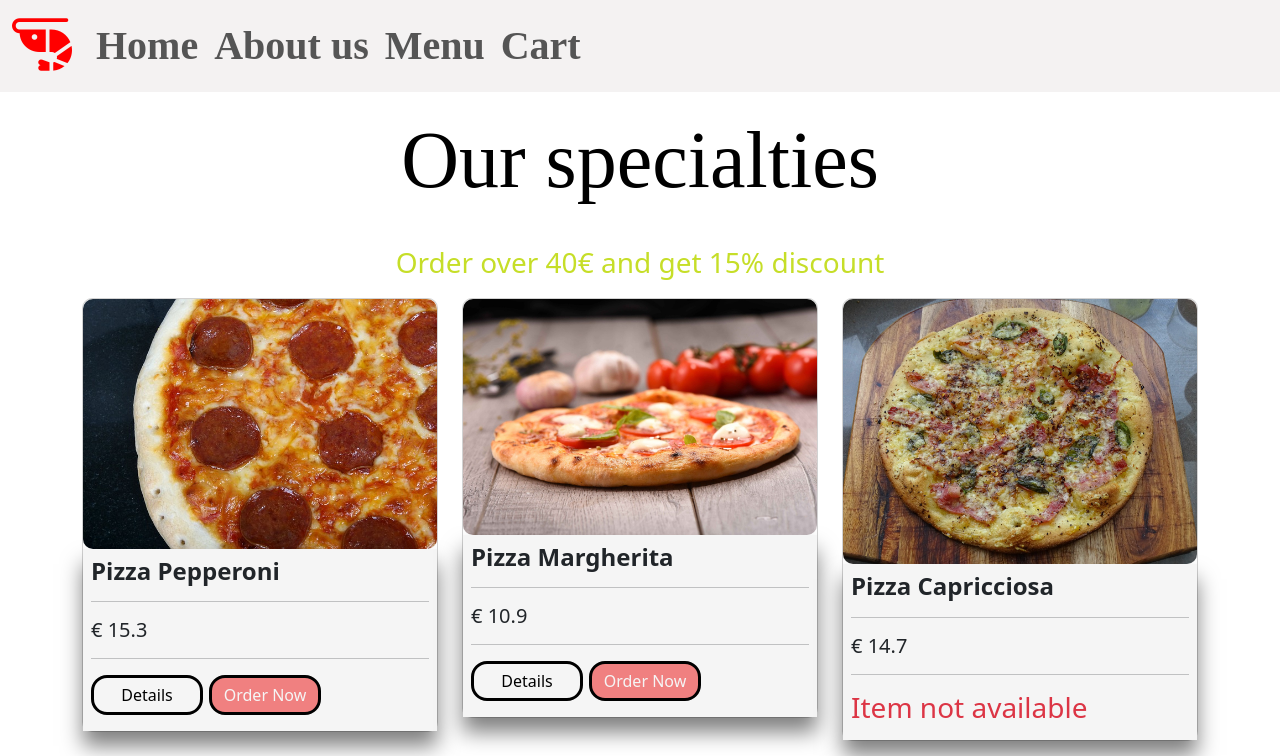
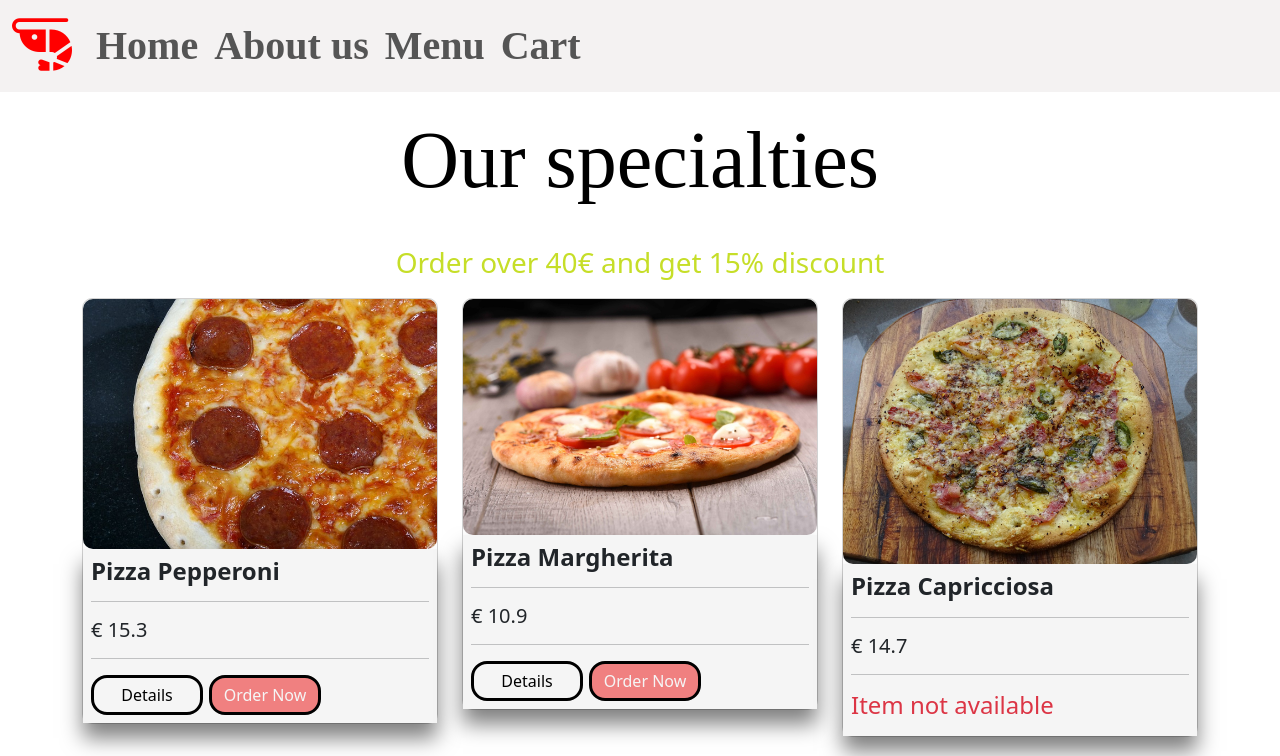
Before and after one commit to stavrosan/Online-order-shop, an Angular app: page /menu in a window 1280 px wide. Shown: the top 756 px of the page. Built offline with nearby package versions, Linux system fonts and the light colour scheme.

Commit message:
fixed menu cards

```diff
--- a/src/app/menu/menu.component.html
+++ b/src/app/menu/menu.component.html
@@ -1,4 +1,3 @@
-<body>
 
   <!--Printing the menu-list with a loop using bootstrap cards-->
 
@@ -7,9 +6,9 @@
     <h3 class="text-center" style="color: rgb(198, 222, 40); padding: 10px">
       Order over 40€ and get 15% discount
     </h3>
-    <div class="row row-cols-lg-3 row-cols-md-2 row-cols-sm-1">
+    <div class="row row-cols-1 row-cols-xl-3 row-cols-lg-3 row-cols-md-2 row-cols-sm-1">
       <div *ngFor="let value of menuArr; index as i">
-        <div class="card text-left" style="max-width: 100%">
+        <div class="card text-left">
           <img src="{{ value.image }}" alt="dish" />
           <div class="card-body p-2">
             <h4 class="card-title fw-bold">{{ value.name }}</h4>
@@ -19,7 +18,7 @@
 
             <!--when we click a product(dish) to see its index in the url with the routerlink.
     Showing buttons if availability is true. If==false, hide the button and message diplayed "Not available"-->
-            <div class="card-title text-start"
+            <div class="text-start"
               *ngIf="value.availability == true">
               <button routerLink="/details/{{ i }}" class="btn">Details</button>
               <button type="button" class="btn add" (click)="addToCart(value)">
@@ -27,11 +26,10 @@
               </button>
             </div>
             <div *ngIf="value.availability == false">
-              <h3 class="text-danger">Item not available</h3>
+              <h4 class="text-danger">Item not available</h4>
             </div>
           </div>
         </div>
-      </div>
     </div>
   </div>
-</body>
+</div>
```
